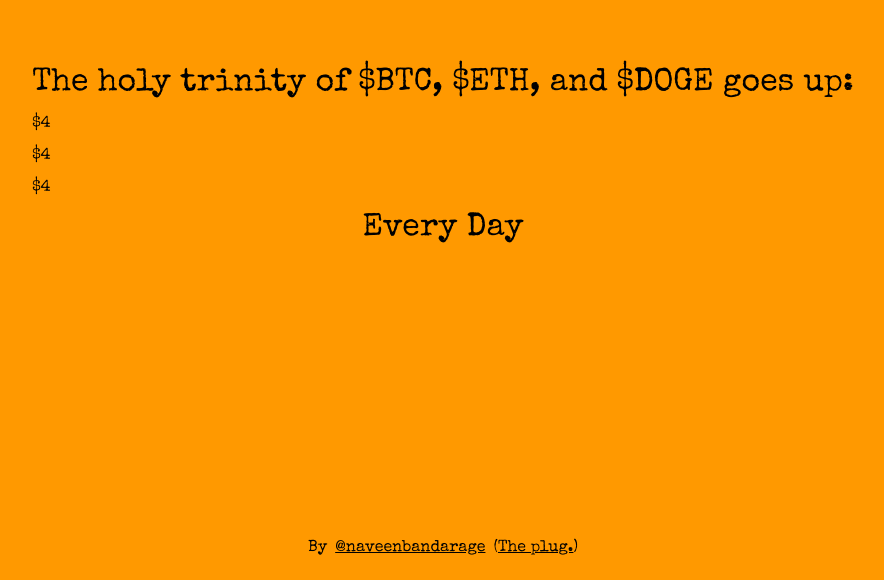
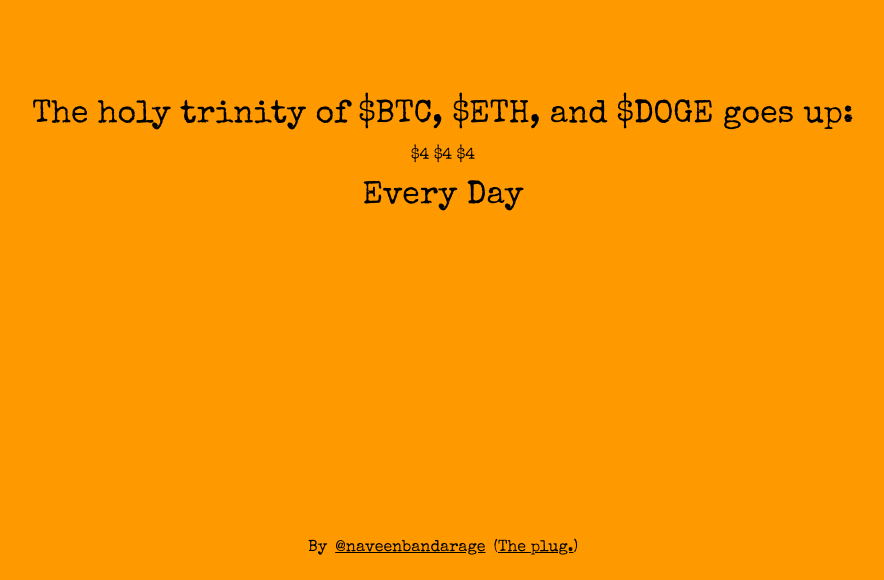
Before and after one commit to NaveenBandarage/TheHolyTrinity, a plain HTML site: page index.html in a window 1280 px wide. Shown: the part 236-816 px from the top of the page, without its empty margins (197-1081 px from the left). Drawn offline with nearby package versions, Linux system fonts and the light colour scheme; no server answers.

Commit message:
trying to centre the text

```diff
--- a/styles.css
+++ b/styles.css
@@ -50,4 +50,12 @@
 
 .handle {
     margin: 0 0.5rem 0 0.5rem;
-}s
+}
+
+.values{
+    text-align: center;
+
+}
+.values p{
+display: inline-block;
+}
```
